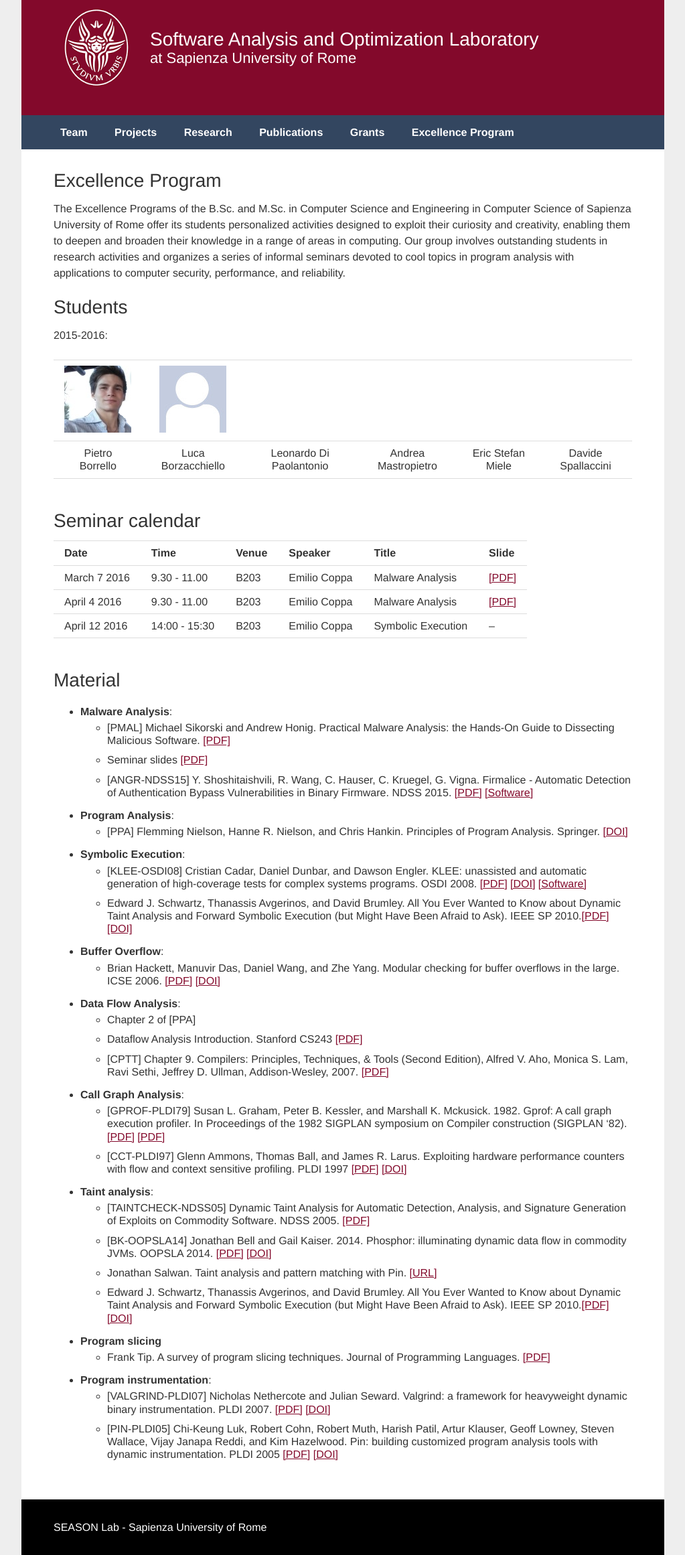
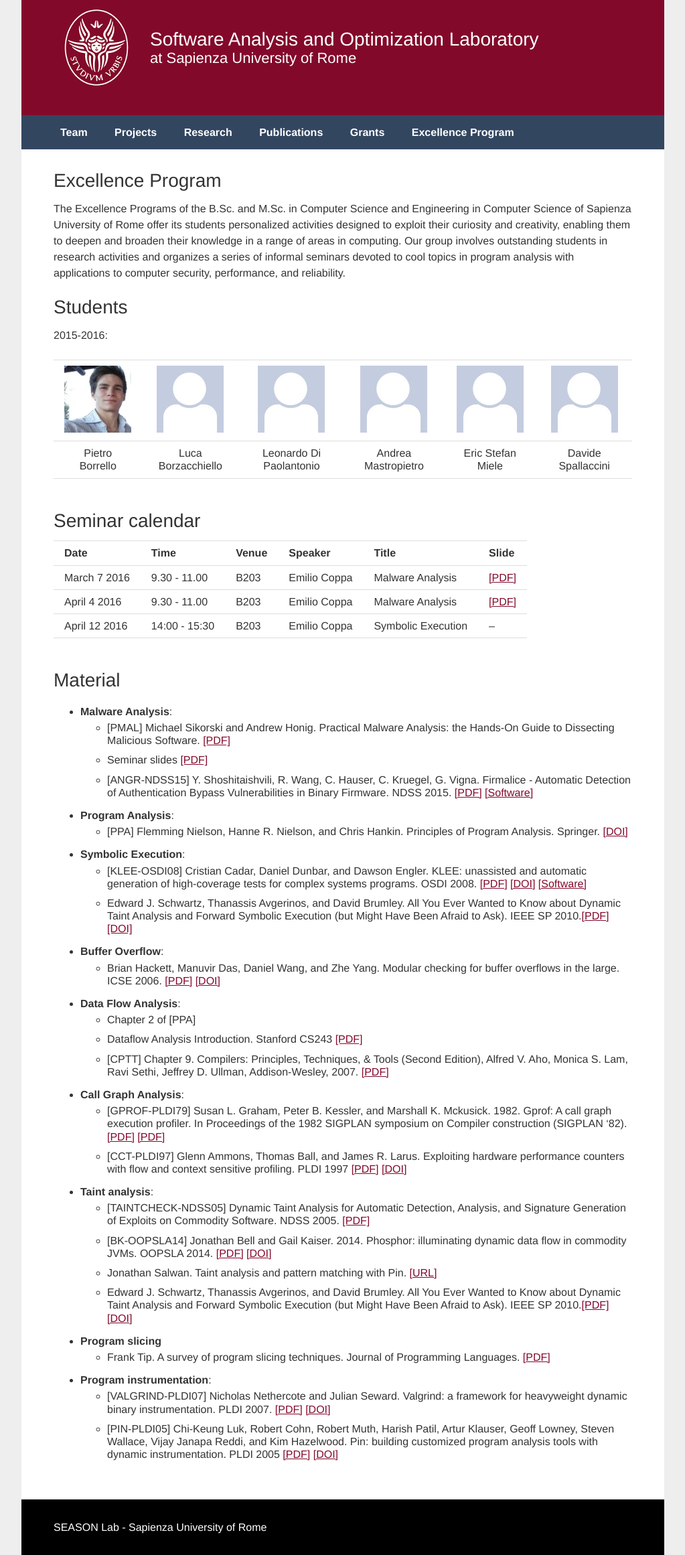
Before and after one commit to season-lab/season-lab.github.io, a Jekyll site: the page built from seminars.md, in a window 1280 px wide. Shown: the whole page at 67% size, without its empty margins (128-1151 px from the left). Built offline with Jekyll 4.4.1, drawn with Linux system fonts in a browser that asks for light colours.

Commit message:
Update seminars.md

```diff
--- a/seminars.md
+++ b/seminars.md
@@ -12,7 +12,7 @@
 
 2015-2016:
 
-| ![alt text](assets/img/students/borrello.png "Pietro Borrello") | ![alt text](assets/img/generic.jpg "Luca Borzacchiello") | | | | |
+| ![alt text](assets/img/students/borrello.png "Pietro Borrello") | ![alt text](assets/img/generic.jpg "Luca Borzacchiello") | ![alt text](assets/img/generic.jpg "Leonardo Di Paolantonio") | ![alt text](assets/img/generic.jpg "Andrea Mastropietro") | ![alt text](assets/img/generic.jpg "Eric Stefan Miele") | ![alt text](assets/img/generic.jpg "Davide Spallaccini") |
 | :-------------: | :----------------: | :---------------------: | :-----------------: | :---------------: | :----------------: |
 | Pietro Borrello | Luca Borzacchiello | Leonardo Di Paolantonio | Andrea Mastropietro | Eric Stefan Miele | Davide Spallaccini |
 
```
